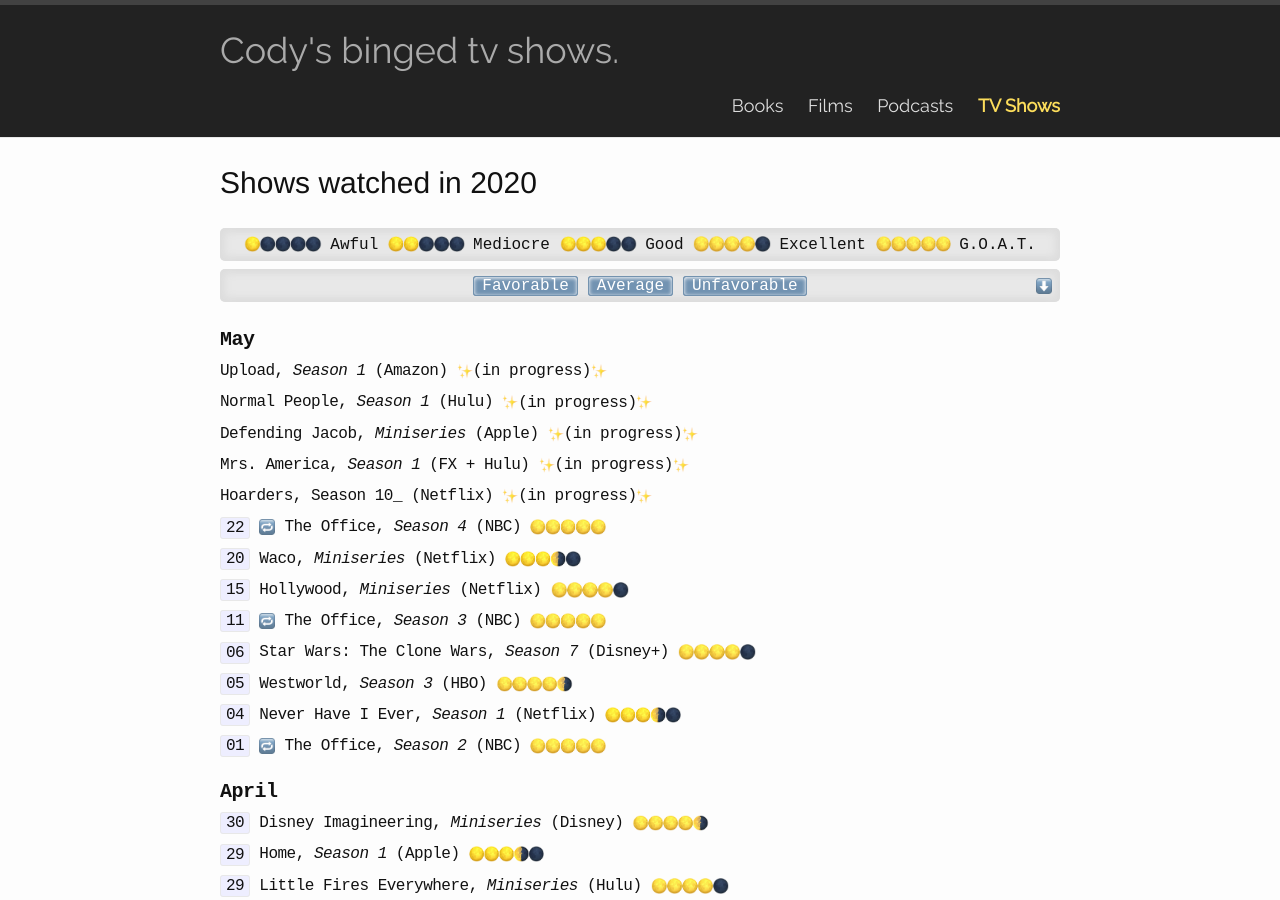
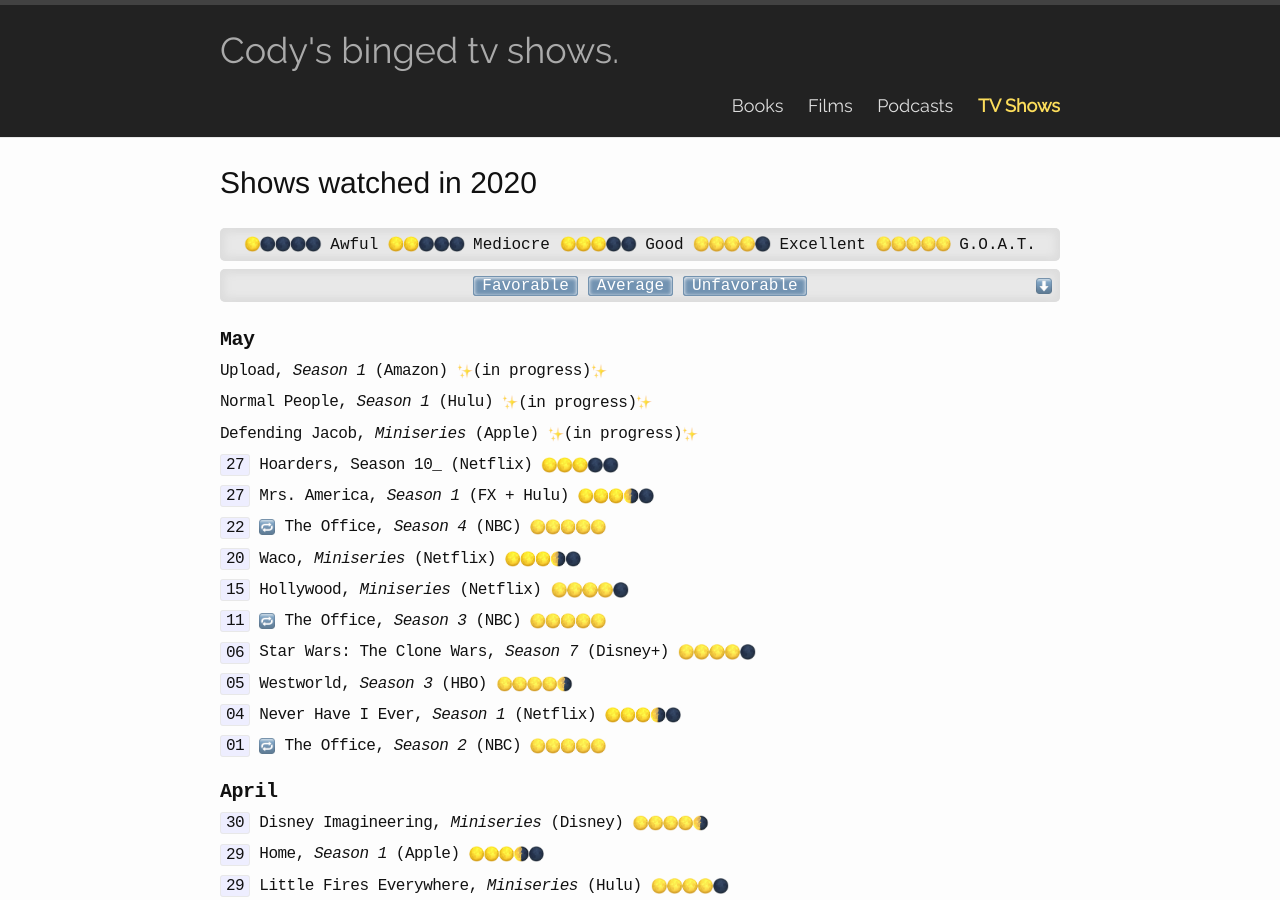
Before and after one commit to codydalerodgers/personal-blog, a Jekyll site: the page built from _shows/2020.md, in a window 1280 px wide and 900 px high. Built offline with Jekyll 4.4.1, drawn with Linux system fonts in a browser that asks for light colours.

Commit message:
Hoaders and Mrs America

```diff
--- a/_shows/2020.md
+++ b/_shows/2020.md
@@ -11,9 +11,9 @@
 
 Defending Jacob, _Miniseries_ (Apple) {{ site.ip }}
 
-Mrs. America, _Season 1_ (FX + Hulu) {{ site.ip }}
+`27` Hoarders, Season 10_ (Netflix) {{ site.r3 }}
 
-Hoarders, Season 10_ (Netflix) {{ site.ip }}
+`27` Mrs. America, _Season 1_ (FX + Hulu) {{ site.r35 }}
 
 `22` {{ site.rw }} The Office, _Season 4_ (NBC) {{ site.r5 }}
 
```
